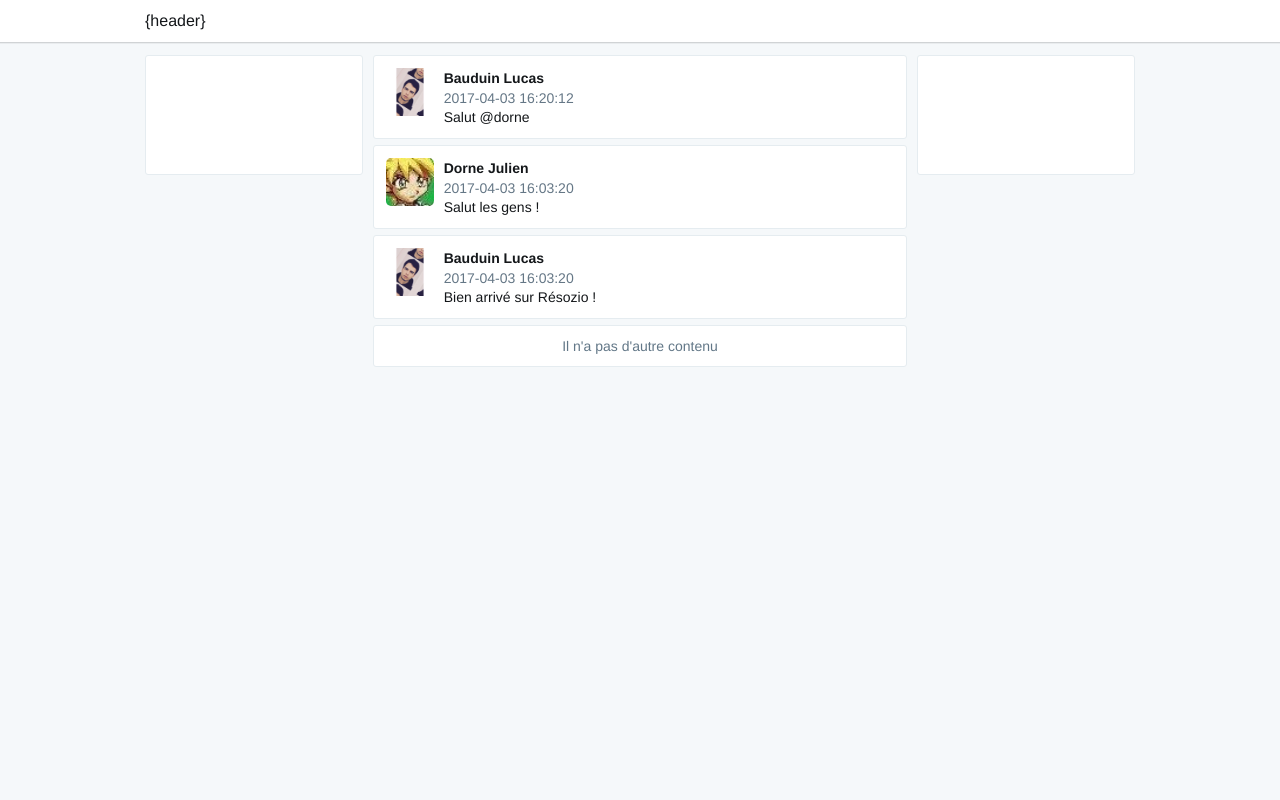
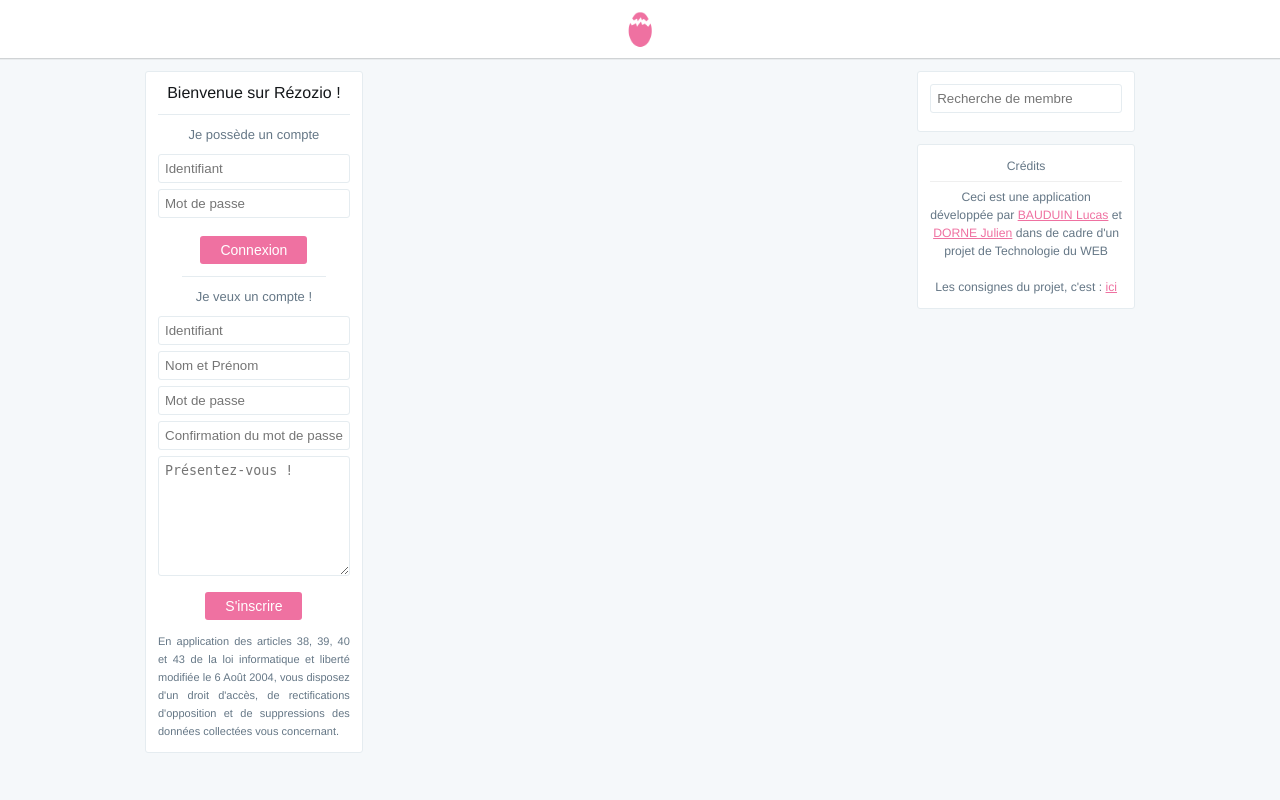
Before and after one commit to lucasbauduin/Projet_TW2_2017_2, a PHP site: page /template-home.html in a window 1280 px wide. Run offline with PHP 8.4, Linux system fonts and the light colour scheme; data comes from the database, SQL or seed files in the repository.

Commit message:
Mise a jour

```diff
--- a/connexionbdd.php
+++ b/connexionbdd.php
@@ -34,7 +34,7 @@
   if($res == false) {
     return null;
   } else {
-    $user = ["ident" => $identifiant, "name" => $res['nom']];
+    $user = ["ident" => $res['pseudo'], "name" => $res['nom']];
     if($type == "long") {
       $user = array_merge($user, ["description" => $res['presentation']]);
     }
@@ -42,36 +42,36 @@
   }
 }
 
-function getLesMessages($author = null, $follower = null, $mentioned = null, $before= null, $count = 15) {
+function getLesMessages($author = "null", $follower = "null", $mentioned = "null", $before= "null", $count = 15) {
   global $pdo;
-  $sql = "SELECT * FROM publications";
-  if($author != null || $follower != null || $mentioned != null || $before != null) {
+  $sql = "SELECT publications.identifiant, contenu, auteur, date, pseudo FROM publications INNER JOIN utilisateurs ON publications.auteur = utilisateurs.identifiant";
+  if($author != "null" || $follower != "null" || $mentioned != "null" || $before != "null") {
     $sql .= " WHERE";
     $dejaclause = false;
-    if($author != null) {
+    if($author != "null") {
       $dejaclause = true;
-      $sql .= " auteur = $author";
+      $sql .= " pseudo = $author";
     }
-    if($follower != null) {
+    if($follower != "null") {
       if($dejaclause) {
         $sql .= " AND";
       }
-      $sql .= " auteur IN (SELECT aqui FROM estabonnea WHERE qui = $follower)";
+      $sql .= " pseudo IN (SELECT aqui FROM estabonnea WHERE qui = $follower)";
     }
-    if($mentioned != null) {
+    if($mentioned != "null") {
       if($dejaclause) {
         $sql .= " AND";
       }
       $sql .= " identifiant IN (SELECT idpublication FROM citations WHERE idutilisateur = $mentioned)";
     }
-    if($before != null) {
+    if($before != "null") {
       if($dejaclause) {
         $sql .= " AND";
       }
-      $sql .= " identifiant < $before";
+      $sql .= " publications.identifiant < $before";
     }
   }
-  $sql .= " ORDER BY identifiant DESC LIMIT ".$count;
+  $sql .= " ORDER BY publications.identifiant DESC LIMIT ".$count;
   $stmt = $pdo->prepare($sql);
   $stmt->execute();
   $res = $stmt->fetchAll();
@@ -79,15 +79,16 @@
   foreach ($res as $unMessage) {
     $lesMessages[] = [
       "id" => $unMessage['identifiant'],
-      "author" => $unMessage['auteur'],
+      "author" => $unMessage['pseudo'],
       "content" => $unMessage['contenu'],
       "datetime" => $unMessage['date']
     ];
   }
+
   return $lesMessages;
 }
 
-function getLesUtilisateurs($searched = null, $scope = "both", $type = "both") {
+function getLesUtilisateurs($searched = null, $scope = "both", $type = "short") {
   global $pdo;
   $sql = "SELECT * FROM utilisateurs";
   if($searched && $scope) {
@@ -102,13 +103,13 @@
   $stmt->execute();
   $res = $stmt->fetchAll();
   $lesUtilisateurs = [];
-  if($type == "") {
+  if($type == "short") {
     foreach ($res as $unUtilisateur) {
-      $lesUtilisateurs[] = ["ident" => $unUtilisateur["identifiant"], "name" => $unUtilisateur['nom']];
+      $lesUtilisateurs[] = ["ident" => $unUtilisateur["pseudo"], "name" => $unUtilisateur['nom']];
     }
   } else {
     foreach ($res as $unUtilisateur) {
-      $lesUtilisateurs[] = ["ident" => $unUtilisateur["identifiant"], "name" => $unUtilisateur['nom']];
+      $lesUtilisateurs[] = ["ident" => $unUtilisateur["pseudo"], "name" => $unUtilisateur['nom'], "description" => $unUtilisateur['presentation']];
     }
   }
   return $lesUtilisateurs;
--- a/css/style.css
+++ b/css/style.css
@@ -9,14 +9,47 @@
   font-family: "Helvetica Neue", Helvetica, Arial, sans-serif;
 }
 
+a {
+  color: #ef71a1;
+}
+
 header {
   width: 100%;
-  padding: 12px 0;
+  padding: 4px 0;
   box-sizing: border-box;
   background: #ffffff;
   border-bottom: 1px solid #d0d3d5;
   box-shadow: 0 1px #e9ecee;
   margin: 0 0 12px;
+}
+
+.bouton {
+text-align: center;
+}
+
+form input[type="submit"] {
+  padding: 6px 20px;
+  margin: 12px 0 0;
+  background: #ef71a1;
+  color: #ffffff;
+  border-radius: 3px;
+  border: none;
+  font-size: 14px;
+}
+
+.separation {
+  width: 75%;
+  margin: 12px auto 0;
+  border-bottom: 1px solid #e5ecf0;
+}
+
+header .logo {
+  width: 42px;
+  height: 42px;
+  background-repeat: no-repeat;
+  background-size: cover;
+  background-image: url('../images/logo.png');
+  margin: 4px auto;
 }
 
 .fix {
@@ -31,7 +64,6 @@
 
 .menu {
   width: 22%;
-  min-height: 120px;
   background: #ffffff;
   border: 1px solid #e5ecf0;
   box-sizing: border-box;
@@ -42,6 +74,32 @@
 
 .gauche {
   float: left;
+}
+
+.gauche h1 {
+  font-size: 1em;
+  font-weight: normal;
+  padding: 0 0 12px;
+  margin: 0 0 12px;
+  border-bottom: 1px solid #e5ecf0;
+  text-align: center;
+}
+
+.menu .label {
+  font-size: 13px;
+  color: #657786;
+  font-weight: normal;
+  padding: 0 0 12px;
+  text-align: center;
+}
+
+.gauche input[type="text"], .gauche input[type="password"], gauche textarea {
+  margin: 0 0 6px;
+}
+
+.gauche textarea.description {
+  min-height: 120px;
+  max-height: 260px;
 }
 
 .droite {
@@ -66,17 +124,23 @@
   clear: both;
 }
 
-article .chargerplus {
+article.publication.more {
+  background: linear-gradient(#ffffff, #eff3f5);
+}
+
+.chargerplus {
   color: #627787;
+  text-shadow: 0 1px #fff;
   font-size: 14px;
   text-align: center;
+  box-sizing: border-box;
 }
 
 article.publication .contenu {
   margin-left: 58px;
 }
 
-article div.img-profil-min {
+div.img-profil-min {
   width: 48px;
   height: 48px;
   border-radius: 5px;
@@ -109,3 +202,57 @@
 article .contenu p {
   font-size: 14px;
 }
+
+.menu .rechercheUtilisateurs {
+  width: 100%;
+  box-sizing: border-box;
+  margin: 0 0 6px;
+}
+
+.menu input[type="text"], .menu input[type="password"], .menu textarea {
+  width: 100%;
+  max-width: 100%;
+  box-sizing: border-box;
+  padding: 6px;
+  border: 1px solid #e5ecf0;
+  border-radius: 3px;
+}
+
+
+.menu {
+  margin-bottom: 12px;
+}
+
+p.copyright {
+    font-size: 12.2px;
+    color: #657786;
+    text-align: center;
+    line-height: 18px;
+}
+
+.pseudo {
+  font-size: 13px;
+  color: #657786;
+  font-weight: normal;
+  margin: 0 0 0 6px;
+}
+
+
+
+
+@media screen and (max-width: 1024px) {
+  .enveloppe {
+      width: 100%;
+  }
+
+  .principal, .menu {
+    width: 96%;
+    margin: 0 2%;
+  }
+
+  .menu ul#listeUtilisateurs li div.nom {
+    width: 60%;
+  }
+
+
+}
--- a/services/findMessages.php
+++ b/services/findMessages.php
@@ -3,10 +3,10 @@
 require_once '../fonctions.php';
 $pdo = getPdo();
 
-$author = inputFilterInt('author', false) ? (int) inputFilterInt('author', false) : null;
-$follower = inputFilterInt('follower', false) ? (int) inputFilterInt('follower', false) : null;
-$mentioned = inputFilterInt('mentioned', false) ? (int) inputFilterInt('mentioned', false) : null;
-$before = inputFilterInt('before', false) ? (int) inputFilterInt('before', false) : null;
+$author = inputFilterInt('author', false) ? (int) inputFilterInt('author', false) : "null";
+$follower = inputFilterInt('follower', false) ? (int) inputFilterInt('follower', false) : "null";
+$mentioned = inputFilterInt('mentioned', false) ? (int) inputFilterInt('mentioned', false) : "null";
+$before = inputFilterInt('before', false) ? (int) inputFilterInt('before', false) : "null";
 $count = inputFilterInt('count', false) ? (int) inputFilterInt('count', false) : 15;
 $lesMessages = getLesMessages($author, $follower, $mentioned, $before, $count);
 $hasMore = getLesMessages($author, $follower, $mentioned, $before, $count) != getLesMessages($author, $follower, $mentioned, $before, $count + 1);
--- a/services/findUsers.php
+++ b/services/findUsers.php
@@ -4,8 +4,8 @@
 $pdo = getPdo();
 
 $searched = inputFilterString('searched', false) ? (String) inputFilterString('searched', false) : null;
-$scope = inputFilterString('scope', false) ? (String) inputFilterString('scope', false) : null;
-$type = inputFilterString('type', false) ? (String) inputFilterString('type', false) : null;
+$scope = inputFilterString('scope', false) ? (String) inputFilterString('scope', false) : "both";
+$type = inputFilterString('type', false) ? (String) inputFilterString('type', false) : "short";
 
 $lesUtilisateurs = getLesUtilisateurs($searched, $scope, $type);
 
--- a/template-home.html
+++ b/template-home.html
@@ -2,95 +2,55 @@
 <html lang="fr">
   <head>
     <meta charset="utf-8" />
+    <meta name="viewport" content="width=device-width">
     <link rel="stylesheet" href="css/style.css" />
     <link href="https://fonts.googleapis.com/css?family=Yantramanav:300,400" rel="stylesheet">
   </head>
-  <body>
-    <script type="text/javascript">
-    var requeteM = new XMLHttpRequest();
-
-
-    requeteM.open("GET", "http://localhost:8888/tw2_projet2/services/findMessages.php", true);
-    requeteM.addEventListener("load", traitePublications);
-    requeteM.addEventListener("error", traiteErreur);
-    requeteM.send(null);
-
-    function traitePublications(ev) {
-      var lesPublications = JSON.parse(this.responseText);
-      var blocListePublications = document.querySelector("div#listePublications");
-
-      for(var i = 0; i < lesPublications.result.list.length; i++) {
-        var article = document.createElement("article");
-        article.classList.add("publication");
-        article.setAttribute('id', lesPublications.result.list[i].id);
-        var nom_profil = document.createElement("span");
-        nom_profil.classList.add("nom-profil");
-        nom_profil.textContent = "test";
-        nom_profil.setAttribute('id', lesPublications.result.list[i].author);
-
-
-        var info_profil = document.createElement("div");
-        info_profil.classList.add("info-profil");
-        var info_profil_2 = document.createElement("div");
-        info_profil_2.classList.add("info-profil");
-        info_profil_2.classList.add("date");
-        info_profil_2.textContent = lesPublications.result.list[i].datetime;
-
-        var img_profil_min = document.createElement("div");
-        img_profil_min.classList.add("img-profil-min");
-        img_profil_min.style.backgroundImage = "url('images/"+lesPublications.result.list[i].author+".jpg')";
-        var contenu = document.createElement("div");
-        contenu.classList.add("contenu");
-        var p = document.createElement("p");
-        p.textContent = lesPublications.result.list[i].content;
-
-        article.appendChild(img_profil_min);
-        info_profil.appendChild(nom_profil);
-        contenu.appendChild(info_profil);
-        contenu.appendChild(info_profil_2);
-        contenu.appendChild(p);
-        article.appendChild(contenu);
-        blocListePublications.appendChild(article);
-      }
-
-      var requeteU = new XMLHttpRequest();
-
-      requeteU.open("GET", "http://localhost:8888/tw2_projet2/services/findUsers.php", true);
-      requeteU.addEventListener("load", traiteUtilisateurs);
-      requeteU.addEventListener("error", traiteErreur);
-      requeteU.send(null);
-    }
-
-    function traiteUtilisateurs(ev) {
-      var lesUtilisateurs = JSON.parse(this.responseText);
-      var listeBlocsNoms = document.getElementsByClassName('nom-profil');
-
-      for(i=0; i<lesUtilisateurs.result.list.length; i++) {
-        for(j=0; j<listeBlocsNoms.length; j++) {
-          if(lesUtilisateurs.result.list[i].ident == listeBlocsNoms[j].getAttribute("id")) {
-            listeBlocsNoms[j].textContent = lesUtilisateurs.result.list[i].name;
-          }
-        }
-      }
-
-    }
-
-    function traiteErreur(ev) {
-      alert("erreur");
-    }
-    </script>
+  <body onload="chargeAccueil()">
     <header>
-      <div class="enveloppe">{header}</div>
+      <div class="enveloppe"><div class="logo"></div></div>
     </header>
     <div class="enveloppe">
-      <section class="menu gauche"> </section>
-      <section class="principal gauche">
+      <section class="menu gauche">
+        <h1>Bienvenue sur Rézozio !</h1>
+        <div class="label">Je possède un compte</div>
+        <form action="" method="">
+          <input id="loginconnexion" type="text" name="login" placeholder="Identifiant" />
+          <input type="password" name="password" placeholder="Mot de passe" />
+          <div class="bouton"><input type="submit" value="Connexion" /></div>
+          <div class="fix"></div>
+        </form>
+        <div class="separation"></div>
+        <div class="label" style="margin: 12px 0 0;">Je veux un compte !</div>
+        <form action="" method="">
+          <input type="text" name="login" placeholder="Identifiant" />
+          <input type="text" name="name" placeholder="Nom et Prénom" />
+          <input type="password" name="password" placeholder="Mot de passe" />
+          <input type="password" name="password" placeholder="Confirmation du mot de passe" />
+          <textarea class="description" placeholder="Présentez-vous !"></textarea>
+          <div class="bouton"><input type="submit" value="S'inscrire" /></div>
+          <div class="fix"></div>
+          <div class="">
+            <p class="copyright" style="padding: 12px 0 0; font-size: 11px; text-align: justify;">En application des articles 38, 39, 40 et 43 de la loi informatique et liberté modifiée le 6 Août 2004, vous disposez d'un droit d'accès, de rectifications d'opposition et de suppressions des données collectées vous concernant.</p>
+          </div>
+        </form>
+      </section>
+      <section id="contenuprincipal" class="principal gauche">
         <div id="listePublications"></div>
-        <article class="publication"><div class="chargerplus">Il n'a pas d'autre contenu</div></article>
+        <div id="parentvoirplus"><div id="chargerplus"></div></div>
       </section>
-      <footer class="menu droite"> </footer>
+      <footer class="menu droite">
+        <div class="rechercheUtilisateurs"><input id="searched" type="text" name="searched" placeholder="Recherche de membre" /></div>
+        <ul id="listeUtilisateurs"></ul>
+      </footer>
+      <footer class="menu droite">
+        <p class="copyright" style="padding: 0px 0 6px; margin-bottom: 6px; border-bottom: 1px solid #efefef;">Crédits</p>
+        <p class="copyright" style="">Ceci est une application développée par <a href="mailto:lucas.bauduin@etudiant.univ-lille1.fr">BAUDUIN Lucas</a> et <a href="mailto:julien.dorne@etudiant.univ-lille1.fr">DORNE Julien</a> dans de cadre d'un projet de Technologie du WEB</p><br />
+        <p class="copyright">Les consignes du projet, c'est  : <a href="http://www.fil.univ-lille1.fr/~bogaert/tw2/projet2017-2/projet2017-2.html">ici</a>
+      </footer>
       <div class="fix"></div>
     <div>
-    <script src="js/scripts.js"></script>
+    <script type="text/javascript" src="js/scripts.js"></script>
+
   </body>
 </html>
```
Also changed, not shown: other parts of css/style.css (+30 -1 lines), js/scripts.js (+168 -0 lines), images/1.jpg (deleted), images/POTUS.jpg (added), images/POTUS44.jpg (added), images/bauduin.jpg (added), images/clinton.jpg (added), images/dorne.jpg (renamed from images/2.jpg), images/logo.png (added), images/zoro.jpg (renamed from images/3.jpg), images/zuck.jpg (added), 1 other file.
